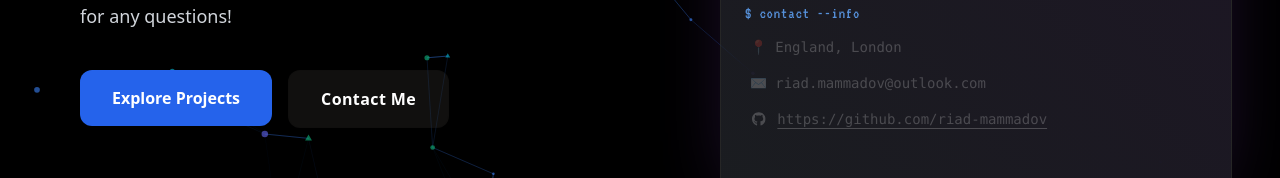
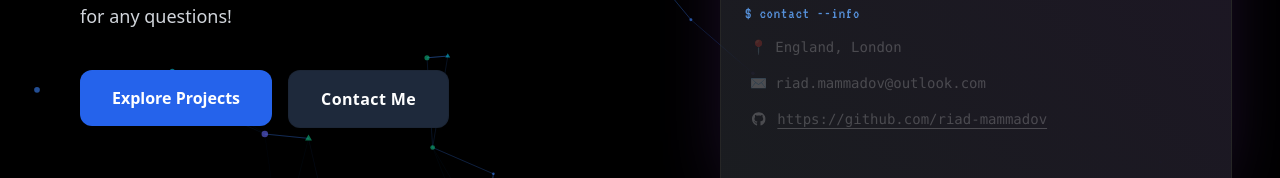
Before and after one commit to riad-mammadov/Portfolio, a Next.js app: page / in a window 1280 px wide. Shown: the part 396-574 px from the top of the page. Built offline with nearby package versions, Linux system fonts and the light colour scheme.

Commit message:
fix button backdrop

```diff
--- a/components/Section/intro/MainSection.jsx
+++ b/components/Section/intro/MainSection.jsx
@@ -17,6 +17,7 @@ function MainSection() {
   return (
     <>
       <ParticlesComponent id="particles" />
+
       {/* Particle Background Component */}
       <div className="relative flex flex-row justify-center items-start sm:px-4 overflow-hidden">
         {/* Introduction section + animations */}
@@ -86,9 +87,9 @@ function MainSection() {
               smooth={true}
               offset={-100}
               duration={500}
-              className="group px-8 min-w-40 py-4 rounded-xl hover:cursor-pointer bg-stone-600/20 border border-foreground/10 inline-flex items-center justify-center overflow-hidden relative"
+              className="group px-8 min-w-40 py-4 rounded-xl hover:cursor-pointer bg-slate-800/100 border border-foreground/10 inline-flex items-center justify-center overflow-hidden relative"
             >
-              <div className="absolute inset-0 bg-gradient-to-r from-white/20 to-stone-800/40 transition-transform duration-500 group-hover:translate-x-0 translate-x-full"></div>
+              <div className="absolute inset-0 bg-gradient-to-r from-white/20 to-slate-800/40 transition-transform duration-500 group-hover:translate-x-0 translate-x-full"></div>
               <span className="relative text-white z-10 font-sans tracking-wide font-semibold">
                 Contact Me
               </span>
```
